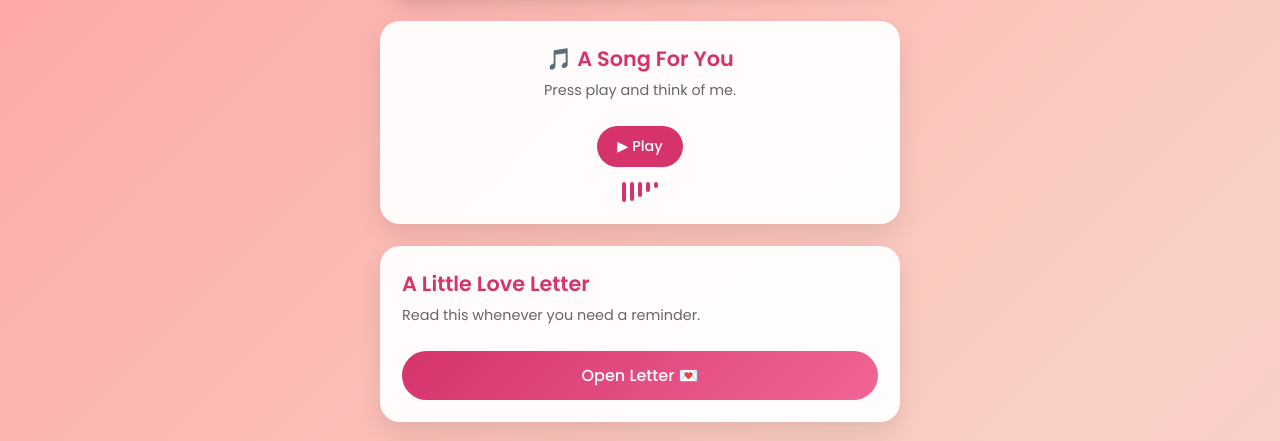
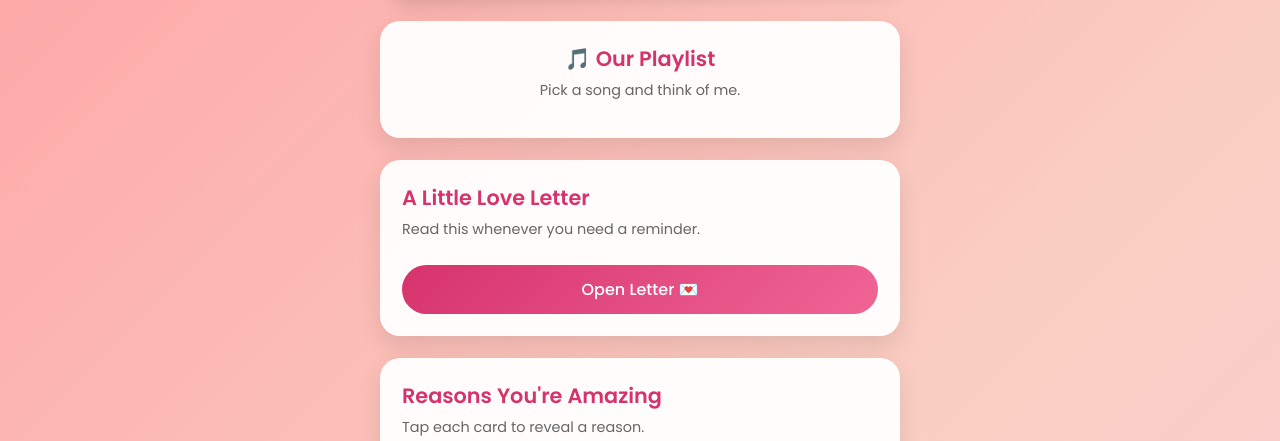
Before and after one commit to princedaily297-dot/Alima, a plain HTML site: page index.html in a window 1280 px wide. Shown: the part 572-1013 px from the top of the page. Drawn offline with Linux system fonts and the light colour scheme.

Commit message:
Update music player section and playlist handling

```diff
--- a/index.html
+++ b/index.html
@@ -4,7 +4,6 @@
   <meta charset="UTF-8">
   <meta name="viewport" content="width=device-width, initial-scale=1.0">
   <title>Alima</title>
-  <!-- Importing beautiful fonts -->
   <link href="https://fonts.googleapis.com/css2?family=Dancing+Script:wght@700&family=Poppins:wght@400;500;600&display=swap" rel="stylesheet">
   <link rel="stylesheet" href="style.css">
 </head>
@@ -20,18 +19,19 @@
     </div>
   </header>
 
-  <!-- MUSIC PLAYER -->
+  <!-- MUSIC PLAYER WITH PLAYLIST -->
   <section class="card music-card">
-    <h2>🎵 A Song For You</h2>
-    <p>Press play and think of me.</p>
+    <h2>🎵 Our Playlist</h2>
+    <p>Pick a song and think of me.</p>
+
     <div class="player-container">
-      <!-- A sweet, royalty-free chill romantic track -->
-      <audio id="bgMusic" loop>
-        <source src="https://www.soundhelix.com/examples/mp3/SoundHelix-Song-9.mp3" type="audio/mpeg">
-      </audio>
-      <button id="playBtn" onclick="toggleMusic()">▶ Play</button>
-      <div class="music-waves">
-        <span></span><span></span><span></span><span></span><span></span>
+      <!-- The audio element is controlled by JavaScript now -->
+      <audio id="bgMusic" loop></audio>
+
+      <button id="playBtn" onclick="toggleMusic()" style="display: none;">▶ Play</button>
+
+      <div class="playlist" id="playlist">
+        <!-- Songs will be loaded here by JavaScript -->
       </div>
     </div>
   </section>
```
